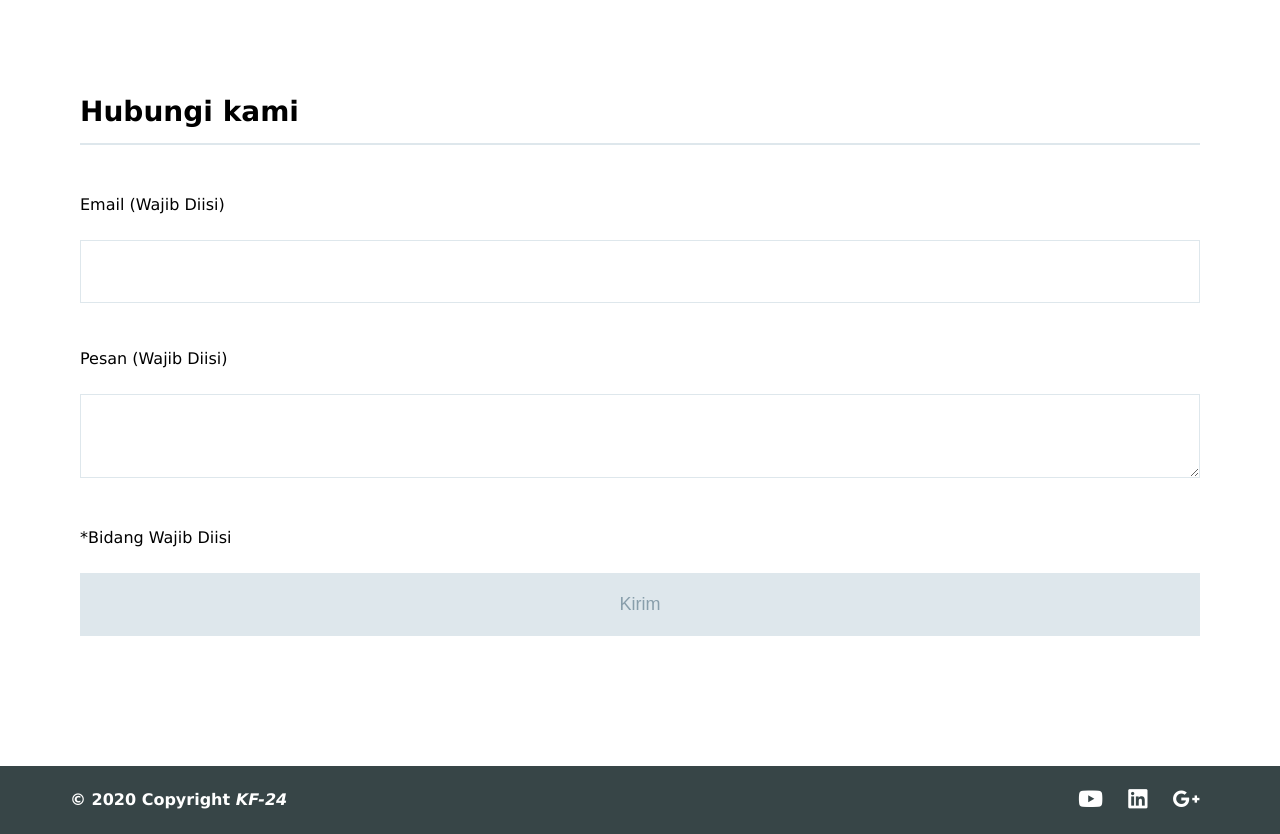
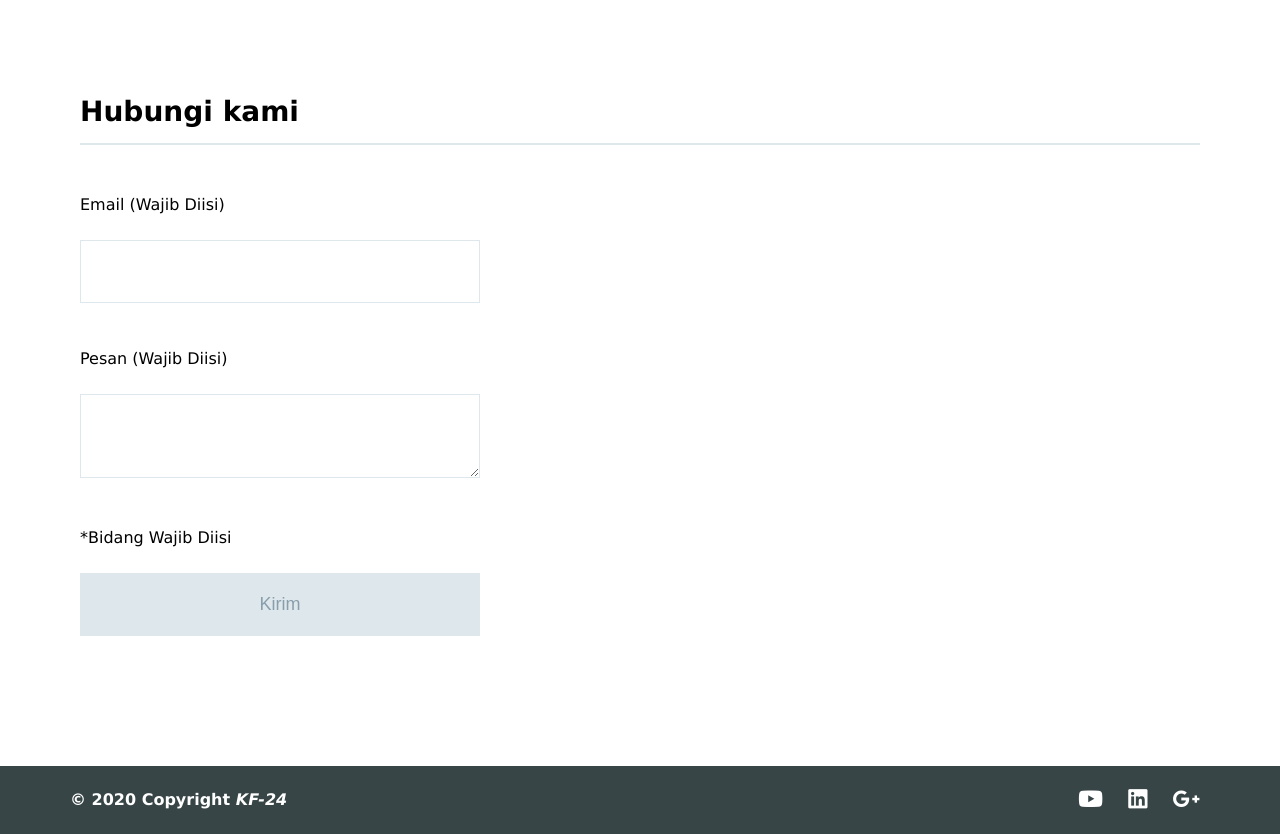
Before and after one commit to KF-24/profil-team, a PHP site: page / in a window 1280 px wide. Shown: the part 1845-2679 px from the top of the page. Run offline with PHP 8.4, Linux system fonts and the light colour scheme.

Commit message:
Update stylesheet.css

```diff
--- a/css/stylesheet.css
+++ b/css/stylesheet.css
@@ -102,6 +102,7 @@ li:hover ul a:hover {
 
 li ul {
     display: none;
+    float:right;
 }
 
 li ul li {
@@ -382,7 +383,7 @@ input[type=checkbox]:checked ~ #menu{
 
 
 input, textarea {
-  width: 100%;
+  width: 400px;
   margin-top: 10px;
   margin-bottom: 30px;
   padding: 20px;
```
